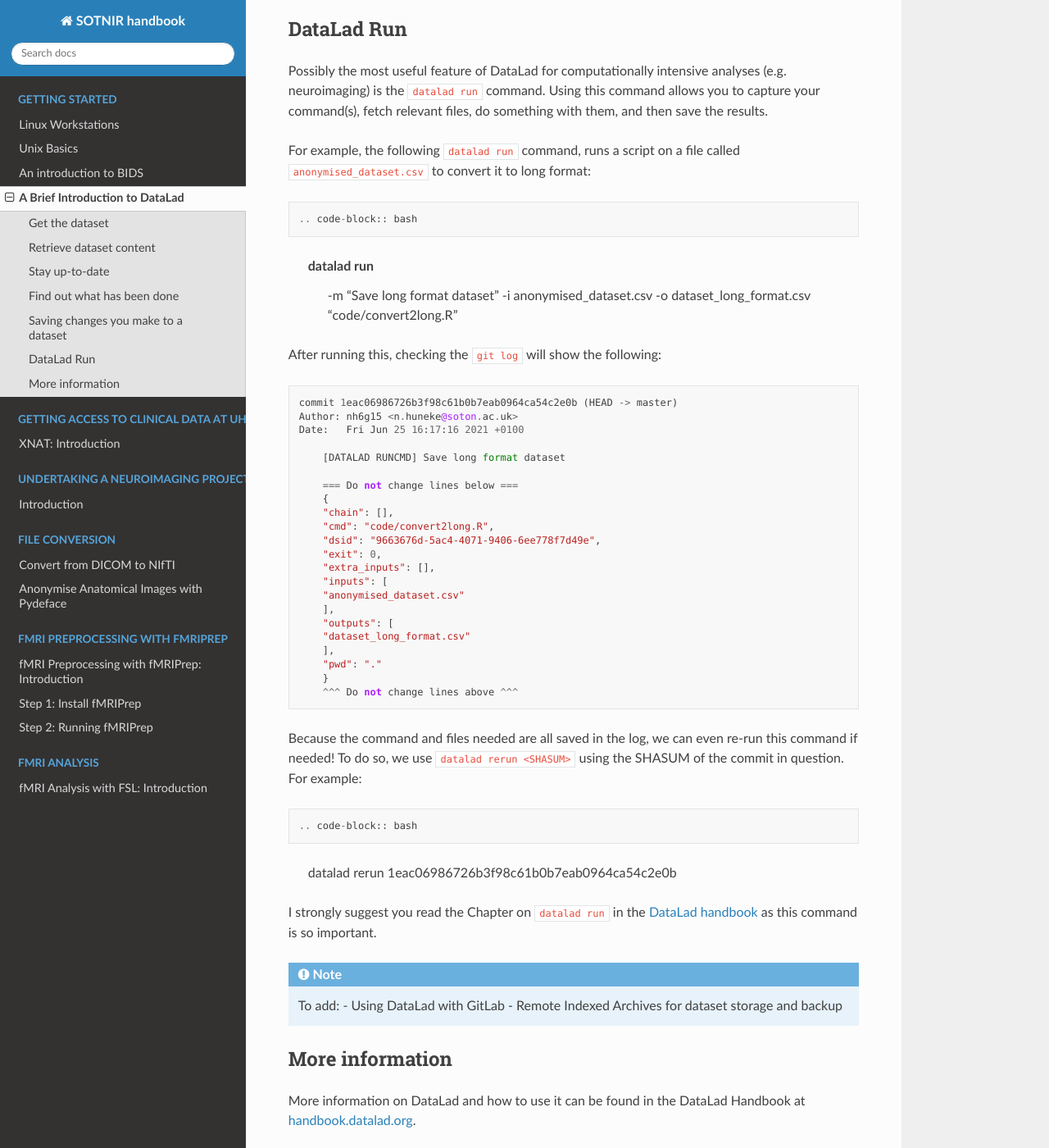
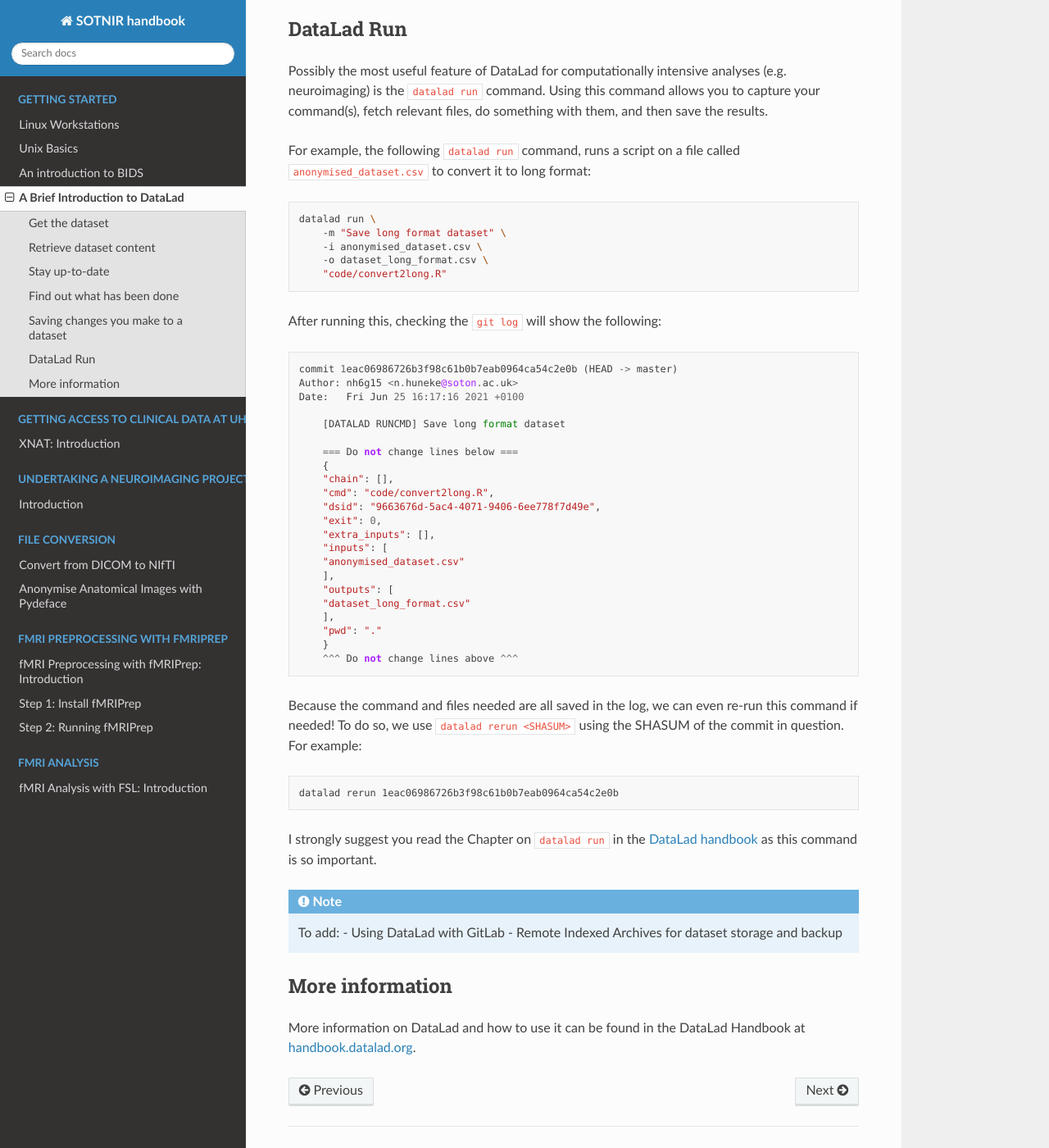
Before and after one commit to nhuneke/sotnir-handbook, a Sphinx documentation site: the page built from docs/getting-started/datalad.rst, in a window 1280 px wide and 1400 px high, scrolled down 2690 px. Shown: the whole window at 82% size. Built offline with Sphinx 7.4.7 and the Read the Docs theme 2.0.0, drawn with Linux system fonts in a browser that asks for light colours; pages that are not in the unit, such as notebooks, are missing from menus.

```diff
--- a/docs/getting-started/datalad.rst
+++ b/docs/getting-started/datalad.rst
@@ -131,7 +131,7 @@ is the ``datalad run`` command. Using this command allows you to capture your co
 do something with them, and then save the results.
 
 For example, the following ``datalad run`` command, runs a script on a file called
-``anonymised_dataset.csv`` to convert it to long format::
+``anonymised_dataset.csv`` to convert it to long format:
 
 .. code-block:: bash
 
@@ -167,7 +167,7 @@ After running this, checking the ``git log`` will show the following::
         ^^^ Do not change lines above ^^^
 
 Because the command and files needed are all saved in the log, we can even re-run this command if needed!
-To do so, we use ``datalad rerun <SHASUM>`` using the SHASUM of the commit in question. For example::
+To do so, we use ``datalad rerun <SHASUM>`` using the SHASUM of the commit in question. For example:
 
 .. code-block:: bash
 
```
